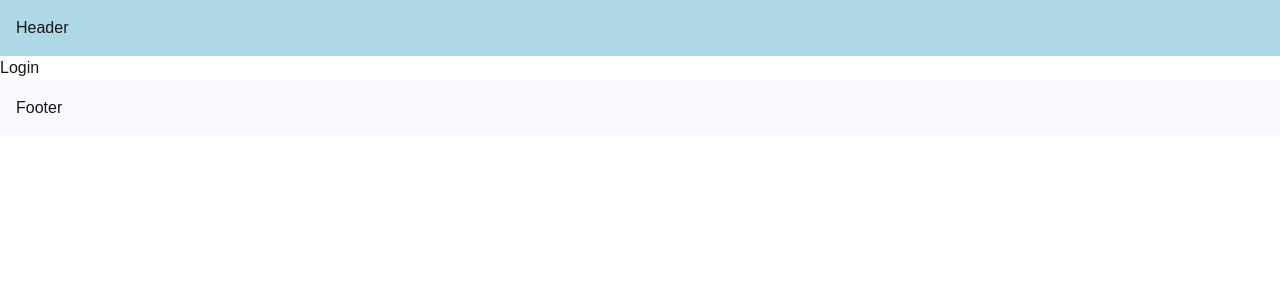
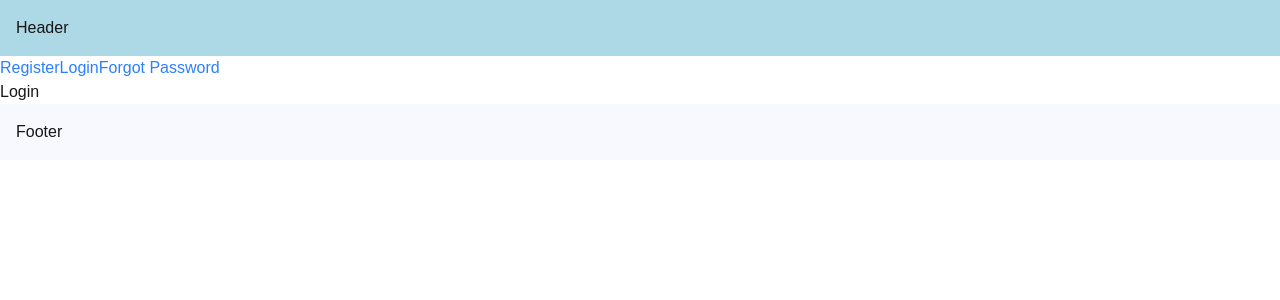
Before and after one commit to syadav48/NextEdge, a Next.js app in the folder my-app/: page /Login in a window 1280 px wide. Shown: the top 300 px of the page. Built offline with nearby package versions, Linux system fonts and the light colour scheme.

Commit message:
active link - 20

```diff
--- /dev/null
+++ b/my-app/src/app/(auth)/layout.tsx
@@ -0,0 +1,31 @@
+"use client"
+import Link from "next/link";
+import { usePathname } from "next/navigation";
+
+//usePathName hook to be used to check which link is active, and it works only in client component
+const navLinks = [
+    {name: "Register", href: '/register'},
+    {name: "Login", href: '/login'},
+    {name: "Forgot Password", href: '/forgot-password'}
+]
+
+export default function AuthLayout({
+    children,
+}: {
+    children: React.ReactNode;
+}){
+    const pathName = usePathname()
+    return(
+        <div>
+            {navLinks.map((link) => {
+                const isActive = pathName === link.href || (pathName.startsWith(link.href) && link.href !== '/')
+                return(
+                    <Link className={isActive ? "font-bold mr-4" : "text-blue-500"} href={link.href} key={link.name}>
+                    {link.name}
+                    </Link>
+                )
+            })}
+            {children}
+        </div>
+    )
+}
```
Also changed, not shown: 1 other file (tests, documents, lock files or other folders).
